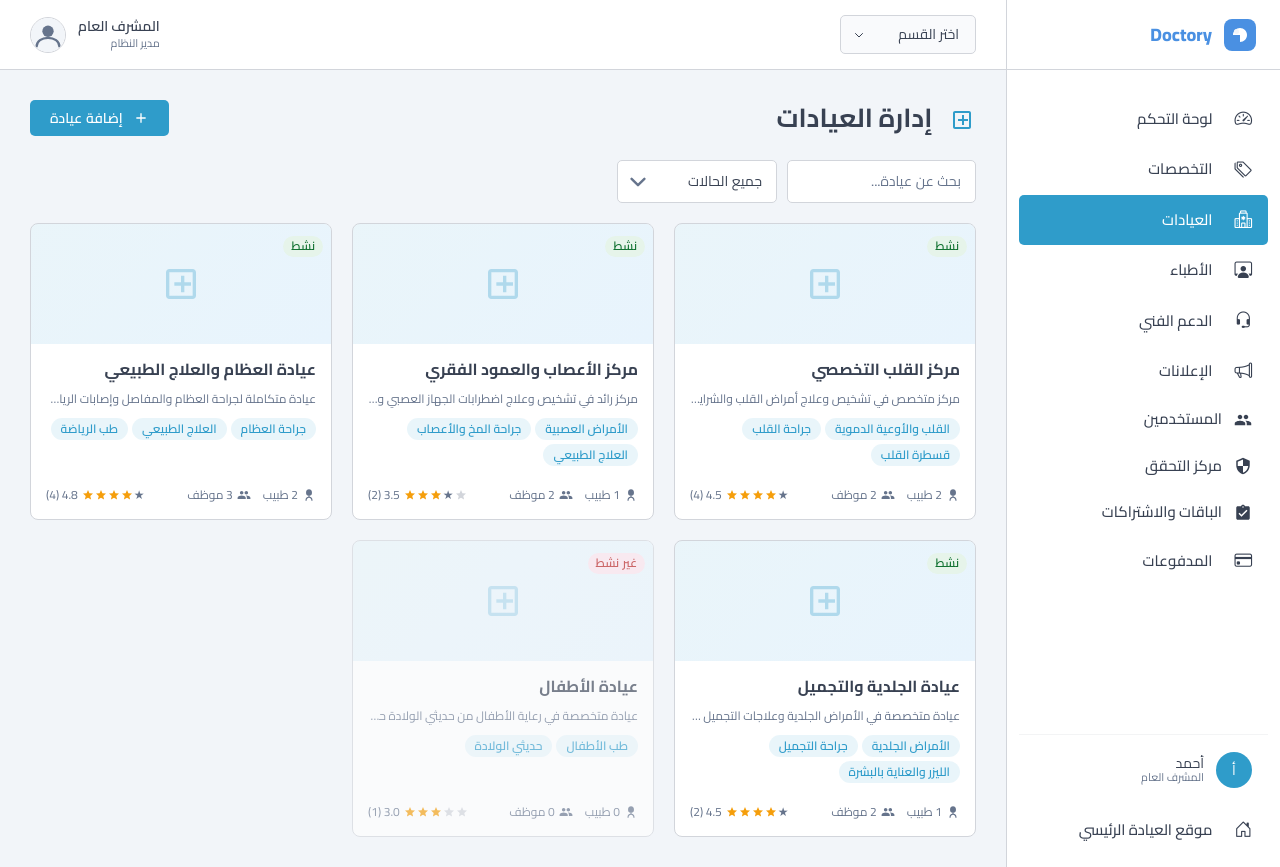
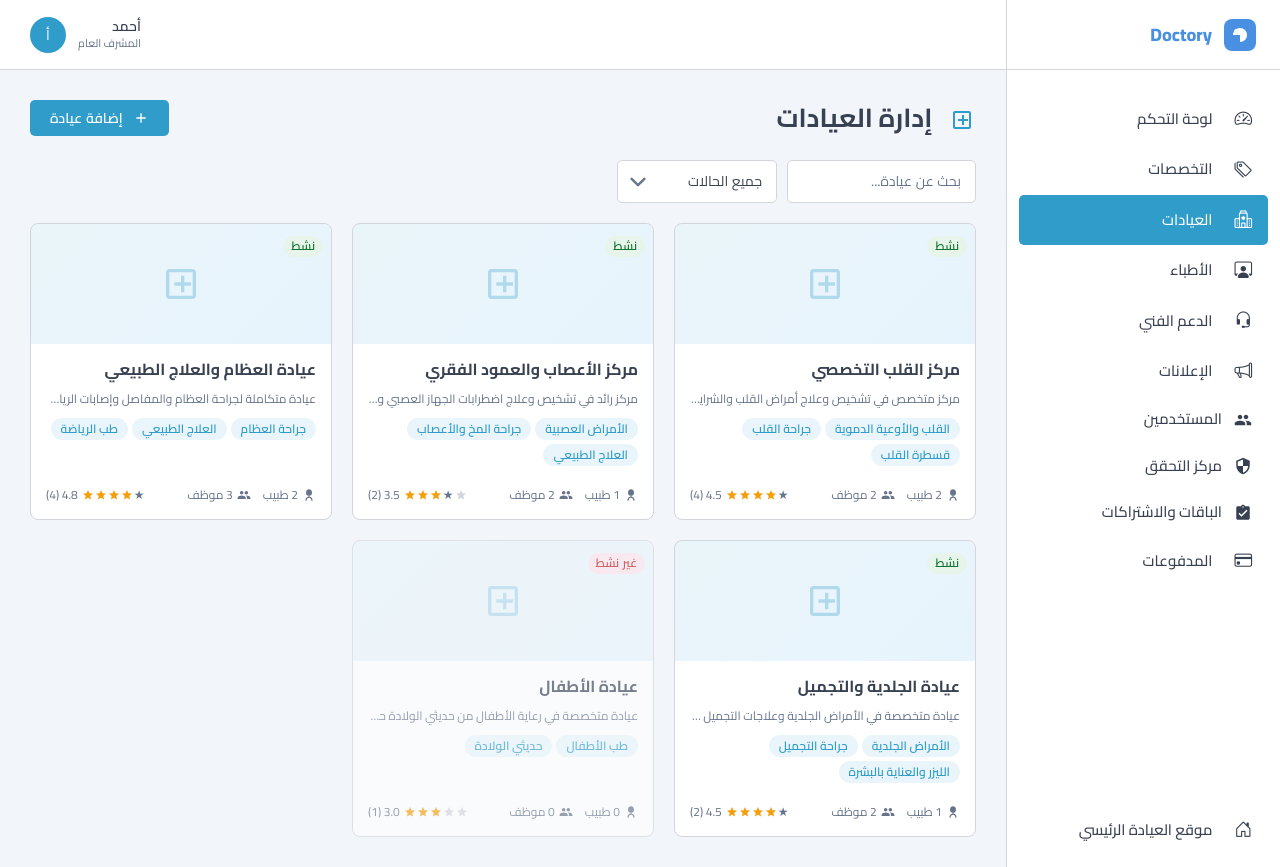
Before and after one commit to MohamedSaber2004/ClinicHub-Front, an ASP.NET Core app: page /Admin/Clinics in a window 1280 px wide. Run offline with ASP.NET Core 8, Linux system fonts and the light colour scheme; some libraries are stand-ins or nearby versions.

Commit message:
Simplify _AdminLayout sidebar

```diff
--- a/ClinicHub/Views/Shared/_AdminLayout.cshtml
+++ b/ClinicHub/Views/Shared/_AdminLayout.cshtml
@@ -85,16 +85,6 @@
                 </div>
             </nav>
             <div class="sidebar-bottom">
-                <hr style="width: 100%; border: none; border-top: 1px solid var(--clr-border); margin: 0; padding: 0;" />
-                <a class="sidebar-profile" href="@AdminRoutes.Pages.Profile()">
-                    <div class="sidebar-profile-avatar">
-                        <span>أ</span>
-                    </div>
-                    <div class="sidebar-profile-info">
-                        <span class="sidebar-profile-name">أحمد</span>
-                        <span class="sidebar-profile-role">المشرف العام</span>
-                    </div>
-                </a>
                 <a class="sidebar-item" href="@HomeRoutes.Pages.Index()">
                     <i class="bi bi-house-door" style="font-size: 1.1rem; margin-left: 10px;"></i>
                     <span>موقع العيادة الرئيسي</span>
@@ -106,25 +96,15 @@
         <div class="main-content">
             <!-- Top Header -->
             <header class="top-header">
-                <div class="header-search">
-                    <select class="dept-dropdown" onchange="location.hash = this.value">
-                        <option value="">اختر القسم</option>
-                        <option value="cardio">قسم القلب</option>
-                        <option value="neuro">قسم الأعصاب</option>
-                        <option value="derm">قسم الجلدية</option>
-                    </select>
-                </div>
+                <div style="flex:1"></div>
                 <a class="header-user" href="@AdminRoutes.Pages.Profile()">
                     <div class="user-info">
-                        <span class="user-name">المشرف العام</span>
-                        <span class="user-role">مدير النظام</span>
+                        <span class="user-name">أحمد</span>
+                        <span class="user-role">المشرف العام</span>
                     </div>
-                    <!-- Mock Admin Profile Image -->
-                    <svg class="user-avatar" width="36" height="36" viewBox="0 0 36 36" fill="none" xmlns="http://www.w3.org/2000/svg">
-                        <circle cx="18" cy="18" r="18" fill="#F2F5F9"/>
-                        <circle cx="18" cy="14" r="6" fill="#66748C"/>
-                        <path d="M6 30C6 24.4772 11.3726 21 18 21C24.6274 21 30 24.4772 30 30" stroke="#66748C" stroke-width="2.5" stroke-linecap="round"/>
-                    </svg>
+                    <div class="sidebar-profile-avatar" style="width:36px;height:36px;">
+                        <span>أ</span>
+                    </div>
                 </a>
             </header>
 
```
